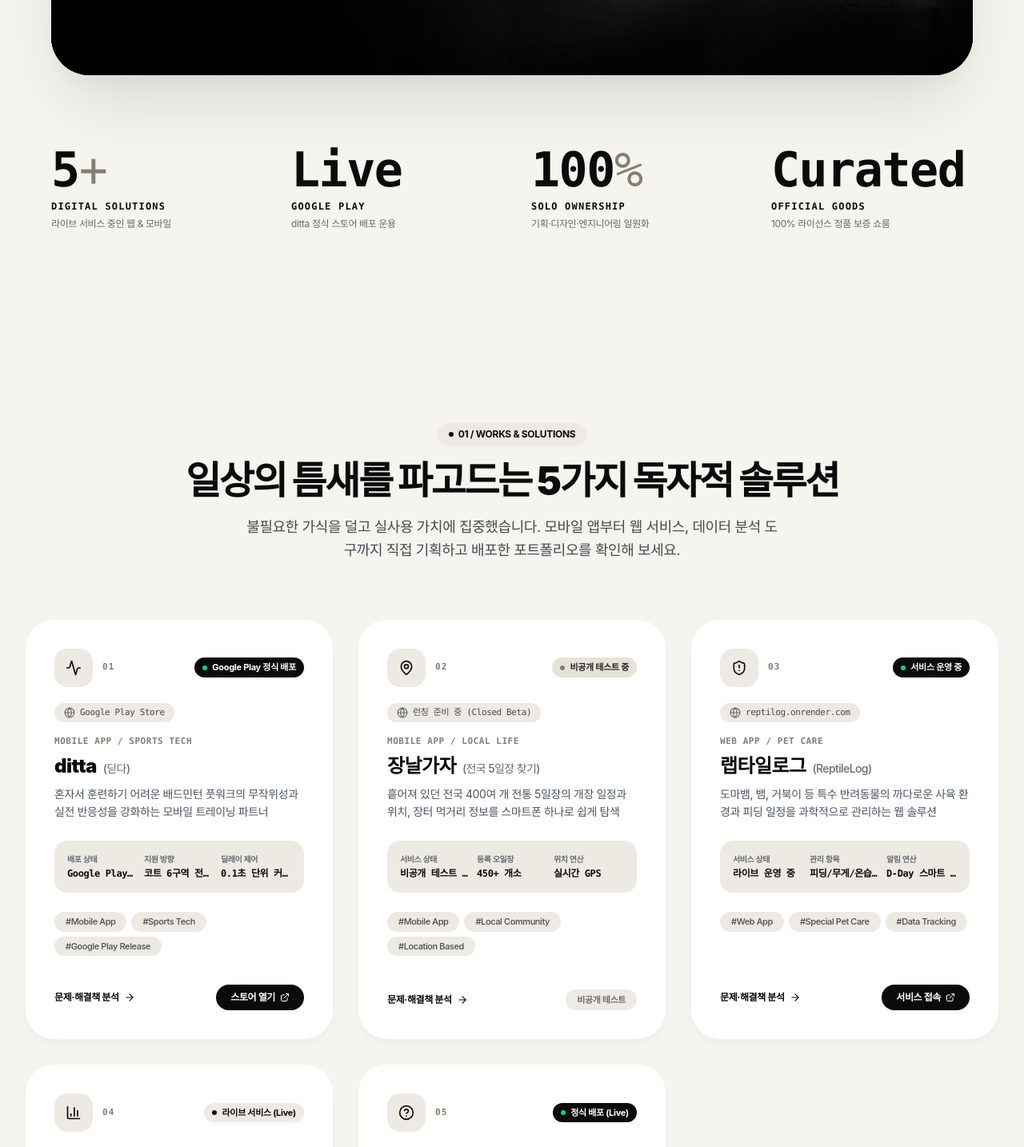
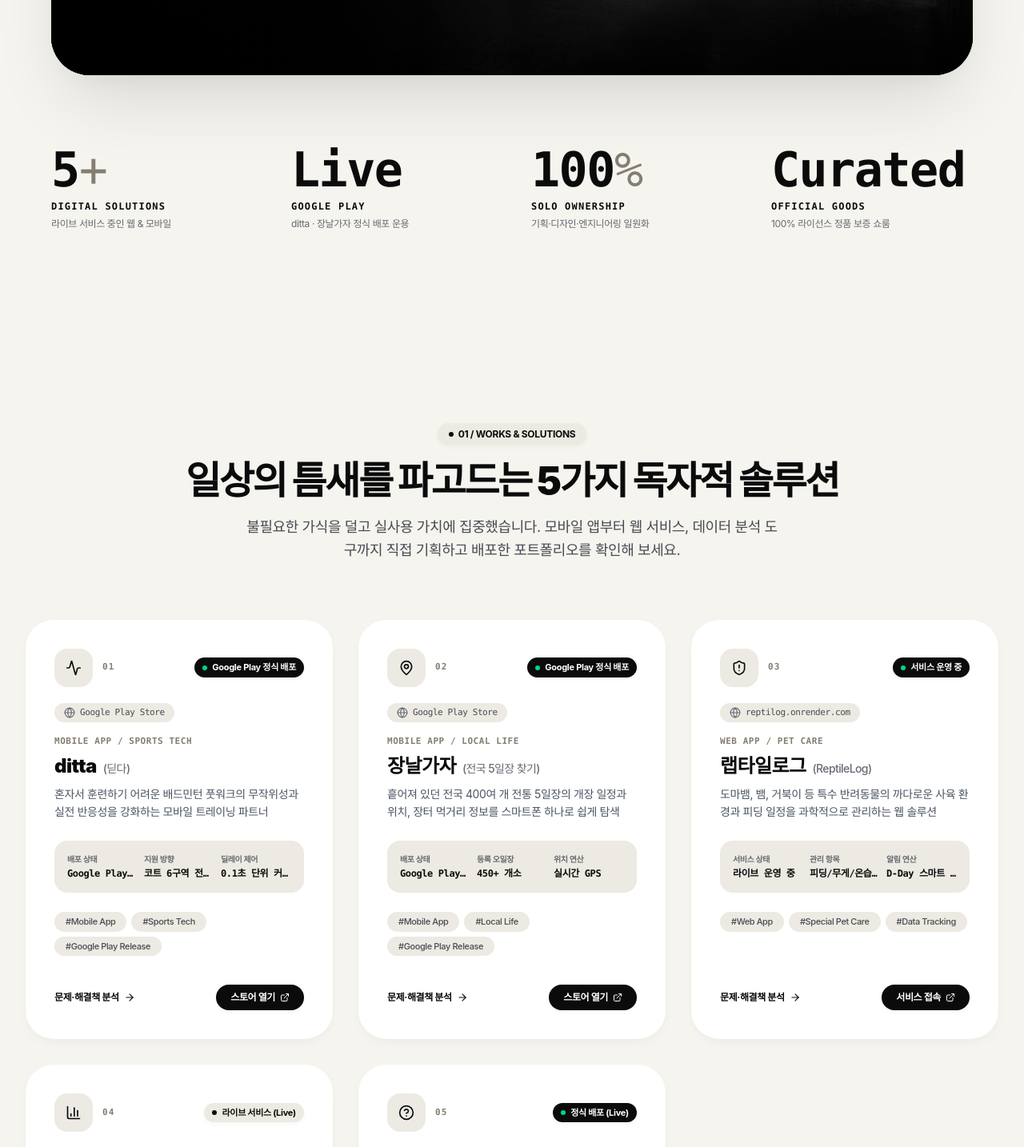
Before and after one commit to everyeat93-ux/collco-web, a Next.js app: page / in a window 1280 px wide. Shown: the part 784-2218 px from the top of the page at 80% size. Built offline with nearby package versions, Linux system fonts and the light colour scheme; a web font is replaced by a local one.

Commit message:
feat: update jangnal-gaja service to official Google Play store release

```diff
--- a/src/components/hero/HeroSection.tsx
+++ b/src/components/hero/HeroSection.tsx
@@ -112,7 +112,7 @@
               GOOGLE PLAY
             </div>
             <div className="text-xs text-[#666A73] leading-relaxed">
-              ditta 정식 스토어 배포 운용
+              ditta · 장날가자 정식 배포 운용
             </div>
           </div>
 
--- a/src/data/products.ts
+++ b/src/data/products.ts
@@ -60,9 +60,9 @@
     subName: "전국 5일장 찾기",
     tagline: "전국 전통 오일장의 날짜와 위치를 한눈에 찾는 로컬 라이프 플랫폼",
     category: "Mobile App / Local Life",
-    tags: ["Mobile App", "Local Community", "Location Based"],
-    status: "비공개 테스트 중",
-    statusBadgeVariant: "warning",
+    tags: ["Mobile App", "Local Life", "Google Play Release"],
+    status: "Google Play 정식 배포",
+    statusBadgeVariant: "success",
     summary:
       "흩어져 있던 전국 400여 개 전통 5일장의 개장 일정과 위치, 장터 먹거리 정보를 스마트폰 하나로 쉽게 탐색",
     problem: {
@@ -87,24 +87,25 @@
       ],
     },
     impact: {
-      title: "비공개 테스트(Closed Beta) 진행 및 정식 출시 준비",
+      title: "Google Play 스토어 정식 출시 및 로컬 라이프 안착",
       description:
-        "로컬 여행자 및 시니어 테스터 집단을 대상으로 사용자 편의성과 캘린더 연산 정확도를 고도화하고 있습니다.",
+        "복잡한 장날 계산 없이 오늘 열리는 5일장과 주말 장터를 한눈에 확인하는 로컬 필수 앱으로 구글 플레이스토어에 정식 출시되었습니다.",
       highlights: [
-        "전국 450+ 전통 오일장 정밀 지오코딩 데이터베이스 구축 완료",
-        "비공개 파일럿 테스트를 통한 시니어 UX 최적화 피드백 반영 중",
-        "공식 스토어 런칭을 위한 최종 안정화 단계",
+        "Google Play Console 정식 프로덕션 배포 완료 (com.jangnal.gaja)",
+        "전국 450+ 전통 오일장 정밀 지오코딩 및 온누리상품권 가맹 정보 수록",
+        "오늘 개장 및 주말 개장 1초 필터 & 실시간 GPS 내비게이션 연동",
       ],
     },
     techStack: ["React Native", "TypeScript", "Kakao Map API", "Public Data Portal", "Zustand"],
     metrics: [
-      { label: "서비스 상태", value: "비공개 테스트 중" },
+      { label: "배포 상태", value: "Google Play 라이브" },
       { label: "등록 오일장", value: "450+ 개소" },
       { label: "위치 연산", value: "실시간 GPS" },
     ],
     icon: "MapPin",
     accentColor: "#f59e0b",
     gradient: "from-amber-500/20 via-orange-500/10 to-transparent",
+    storeUrl: "https://play.google.com/store/apps/details?id=com.jangnal.gaja",
   },
   {
     id: "reptile-log",
```
